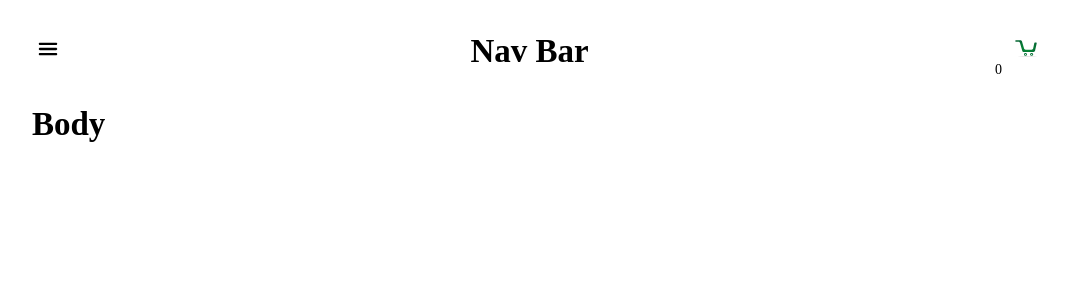
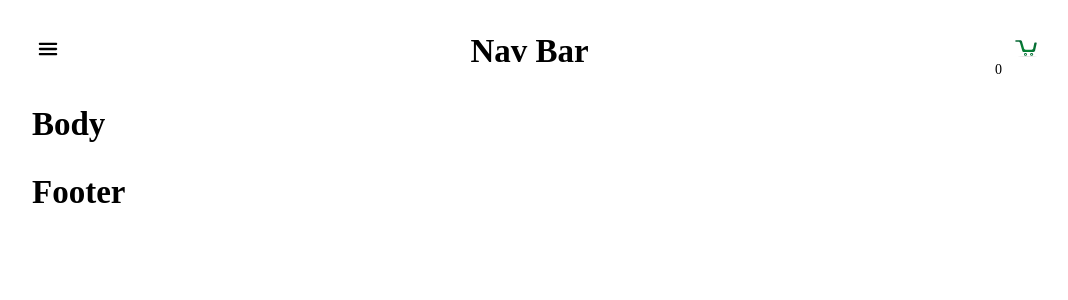
Before and after one commit to dimambaksh/ibm, a React (Vite) app: page / in a window 1280 px wide. Shown: the top 300 px of the page, without its empty margins (98-1166 px from the left). Built offline with nearby package versions, Linux system fonts and the light colour scheme.

Commit message:
FooterElement

```diff
--- a/src/App.jsx
+++ b/src/App.jsx
@@ -2,6 +2,7 @@ import { useState } from 'react'
 import './App.css'
 import NavBarElement from './UI/NavBarElement';
 import BodyElement from './UI/BodyElement';
+import FooterElement from './UI/FooterElement';
 
 function App() {
   const [count, setCount] = useState(0)
@@ -10,6 +11,7 @@ function App() {
     <>
       <NavBarElement/>
       <BodyElement/>
+      <FooterElement/>
     </>
   )
 }
--- /dev/null
+++ b/src/UI/FooterElement.jsx
@@ -0,0 +1,13 @@
+import "./ui.scss";
+
+function FooterElement(props){
+    return(
+        <section className="pagefooter">
+            <article className="pagefooter__article">
+                <h1>Footer</h1>
+            </article>
+        </section>
+    )
+}
+
+export default FooterElement;
```
